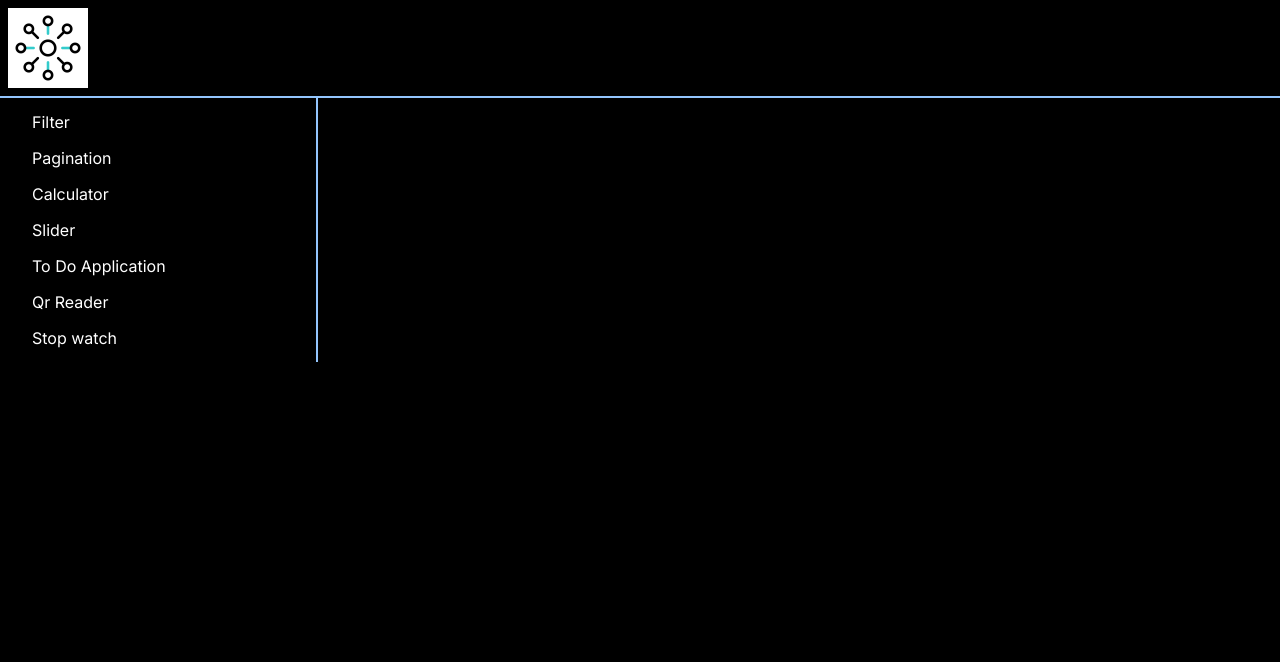
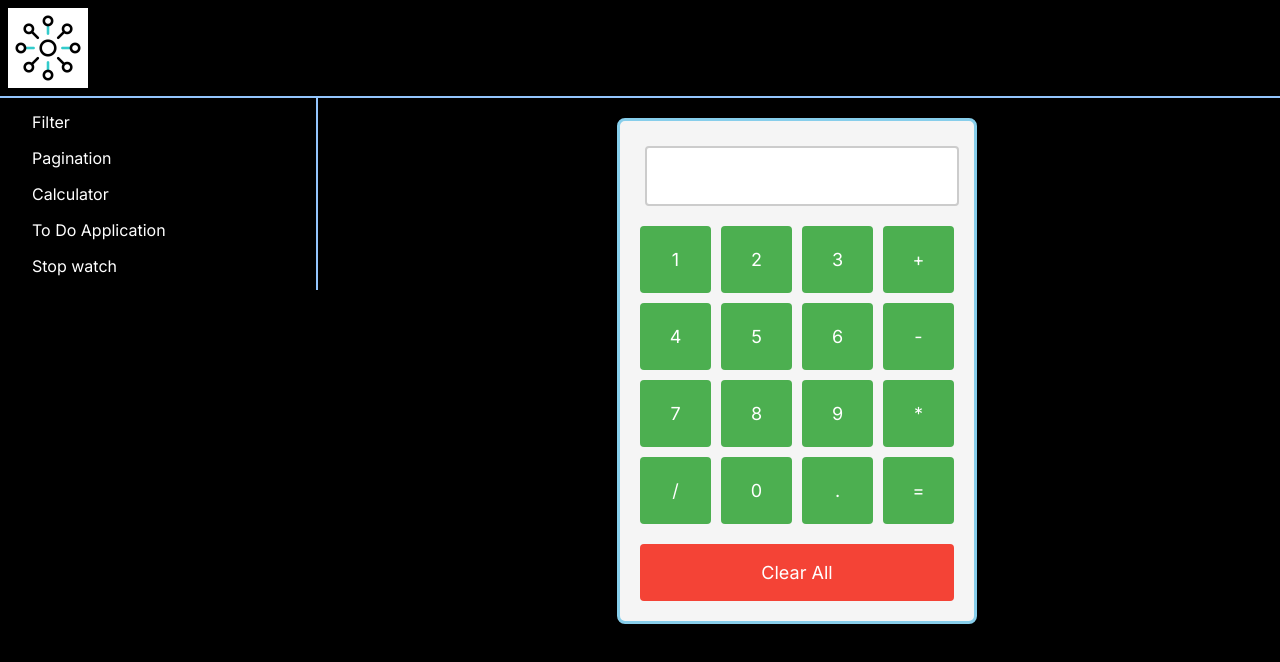
Before and after one commit to Ananya-12-cpu/My-Components, a Next.js app: page /calculator in a window 1280 px wide. Shown: the top 662 px of the page. Built offline with nearby package versions, Linux system fonts and the light colour scheme.

Commit message:
comingsoon, calculator page intiated

```diff
--- /dev/null
+++ b/src/app/calculator/Calculator.jsx
@@ -0,0 +1,67 @@
+import React, { useState } from 'react';
+import styles from './Calculator.module.css';
+
+const Calculator = () => {
+  const [display, setDisplay] = useState('');
+
+  const handleNumberClick = (number) => {
+    setDisplay(prev => prev + number);
+  };
+
+  const handleOperatorClick = (operator) => {
+    setDisplay(prev => prev + operator);
+  };
+
+  const handleEqual = () => {
+    try {
+      const result = eval(display);
+      setDisplay(result.toString());
+    } catch (error) {
+      setDisplay('Error');
+    }
+  };
+
+  const handleClear = () => {
+    setDisplay('');
+  };
+
+  return (
+    <div className={styles.container}>
+      {/* <h1 className={styles.title}>Calculator Program in React</h1> */}
+      <div className={styles.calculator}>
+        <input
+          type="text"
+          value={display}
+          readOnly
+          className={styles.display}
+        />
+        <div className={styles.buttonGrid}>
+          <button onClick={() => handleNumberClick('1')}>1</button>
+          <button onClick={() => handleNumberClick('2')}>2</button>
+          <button onClick={() => handleNumberClick('3')}>3</button>
+          <button onClick={() => handleOperatorClick('+')}>+</button>
+
+          <button onClick={() => handleNumberClick('4')}>4</button>
+          <button onClick={() => handleNumberClick('5')}>5</button>
+          <button onClick={() => handleNumberClick('6')}>6</button>
+          <button onClick={() => handleOperatorClick('-')}>-</button>
+
+          <button onClick={() => handleNumberClick('7')}>7</button>
+          <button onClick={() => handleNumberClick('8')}>8</button>
+          <button onClick={() => handleNumberClick('9')}>9</button>
+          <button onClick={() => handleOperatorClick('*')}>*</button>
+
+          <button onClick={() => handleOperatorClick('/')}>/</button>
+          <button onClick={() => handleNumberClick('0')}>0</button>
+          <button onClick={() => handleNumberClick('.')}>.</button>
+          <button onClick={handleEqual}>=</button>
+        </div>
+        <button onClick={handleClear} className={styles.clearButton}>
+          Clear All
+        </button>
+      </div>
+    </div>
+  );
+};
+
+export default Calculator;
--- /dev/null
+++ b/src/app/calculator/Calculator.module.css
@@ -0,0 +1,77 @@
+.container {
+  max-width: 400px;
+  margin: 0 auto;
+  padding: 20px;
+}
+
+.title {
+  text-align: center;
+  padding: 20px;
+  background-color: #87CEEB;
+  color: white;
+  border-radius: 8px;
+  margin-bottom: 20px;
+}
+
+.calculator {
+  background-color: #f5f5f5;
+  border: 3px solid #87CEEB;
+  border-radius: 8px;
+  padding: 20px;
+  box-shadow: 0 4px 8px rgba(0, 0, 0, 0.1);
+}
+
+.display {
+  width: 100%;
+  height: 60px;
+  margin-bottom: 20px;
+  padding: 10px;
+  font-size: 24px;
+  text-align: right;
+  border: 2px solid #ccc;
+  border-radius: 4px;
+  background-color: white;
+  color: black;
+}
+
+.buttonGrid {
+  display: grid;
+  grid-template-columns: repeat(4, 1fr);
+  gap: 10px;
+  margin-bottom: 20px;
+}
+
+.buttonGrid button {
+  padding: 20px;
+  font-size: 18px;
+  border: none;
+  border-radius: 4px;
+  background-color: #4CAF50;
+  color: white;
+  cursor: pointer;
+  transition: background-color 0.2s;
+}
+
+.buttonGrid button:hover {
+  background-color: #45a049;
+}
+
+.buttonGrid button:active {
+  transform: scale(0.95);
+}
+
+.clearButton {
+  width: 100%;
+  padding: 15px;
+  font-size: 18px;
+  border: none;
+  border-radius: 4px;
+  background-color: #f44336;
+  color: white;
+  cursor: pointer;
+  transition: background-color 0.2s;
+}
+
+.clearButton:hover {
+  background-color: #da190b;
+}
--- a/src/app/calculator/page.tsx
+++ b/src/app/calculator/page.tsx
@@ -1,13 +1,10 @@
 'use client'
 
 import React from 'react'
+import Calculator from './Calculator'
 
 function CalculatorPage() {
-  return (
-    <div>
-
-  </div>
-  )
+  return <Calculator />
 }
 
 export default CalculatorPage
--- /dev/null
+++ b/src/app/coming-soon/page.tsx
@@ -0,0 +1,35 @@
+'use client'
+
+import { useState } from 'react';
+import { FaFacebookF, FaTwitter, FaInstagram } from 'react-icons/fa';
+
+export default function ComingSoon() {
+  const [email, setEmail] = useState('');
+
+  return (
+    <div className="min-h-screen bg-gradient-to-br from-[#0f0c29] via-[#302b63] to-[#24243e] flex items-center justify-center px-4">
+      <div className="bg-white bg-opacity-5 backdrop-blur-md rounded-2xl p-10 shadow-xl text-center max-w-lg w-full border border-white/20">
+        <h1 className="text-5xl md:text-6xl font-extrabold text-transparent bg-clip-text bg-gradient-to-r from-pink-500 via-purple-500 to-indigo-500 animate-fadeIn mb-4">
+          Coming Soon
+        </h1>
+        <p className="text-gray-200 text-lg mb-6">
+          We're crafting something incredible. Be the first to know when we launch!
+        </p>
+
+
+
+        <div className="flex justify-center gap-4 text-white text-lg">
+          <a href="#" aria-label="Facebook" className="hover:text-blue-400 transition">
+            <FaFacebookF />
+          </a>
+          <a href="#" aria-label="Twitter" className="hover:text-blue-300 transition">
+            <FaTwitter />
+          </a>
+          <a href="#" aria-label="Instagram" className="hover:text-pink-400 transition">
+            <FaInstagram />
+          </a>
+        </div>
+      </div>
+    </div>
+  );
+}
--- a/src/app/components/SideNav.tsx
+++ b/src/app/components/SideNav.tsx
@@ -16,18 +16,18 @@ function SideNav() {
 
       <div className="hover:bg-blue-300 hover:rounded-lg text-white p-1">Calculator</div>
       </Link>
-     <Link href="/slider">
+      {/* <Link href="/coming-soon">
 
       <div className="hover:bg-blue-300 hover:rounded-lg text-white p-1">Slider</div>
-      </Link>
-     <Link href="/todo">
+      </Link> */}
+     <Link href="/coming-soon">
 
       <div className="hover:bg-blue-300 hover:rounded-lg text-white p-1">To Do Application</div>
       </Link>
-     <Link href="/qr">
+     {/* <Link href="/qr">
 
       <div className="hover:bg-blue-300 hover:rounded-lg text-white p-1">Qr Reader</div>
-     </Link>
+     </Link> */}
 
      <Link href="/stopwatch">
 
```
Also changed, not shown: package.json (+17 -16 lines), public/comingsoon.png (added).
